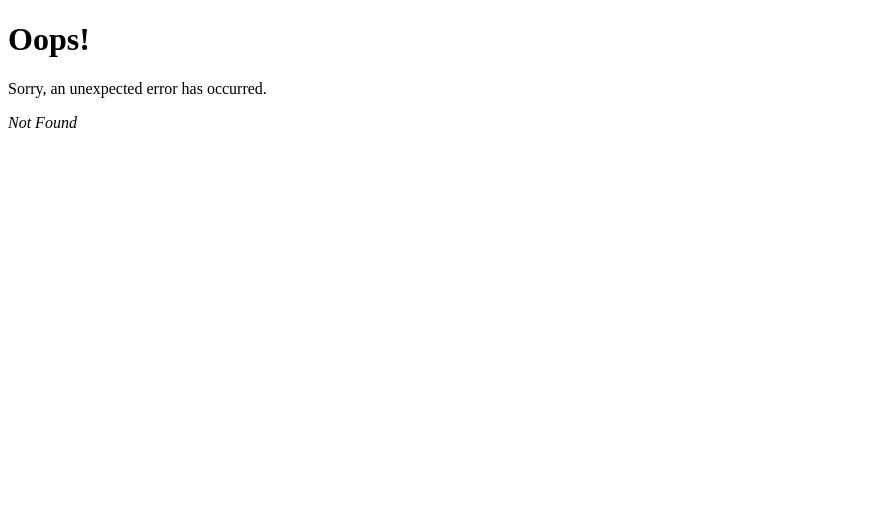
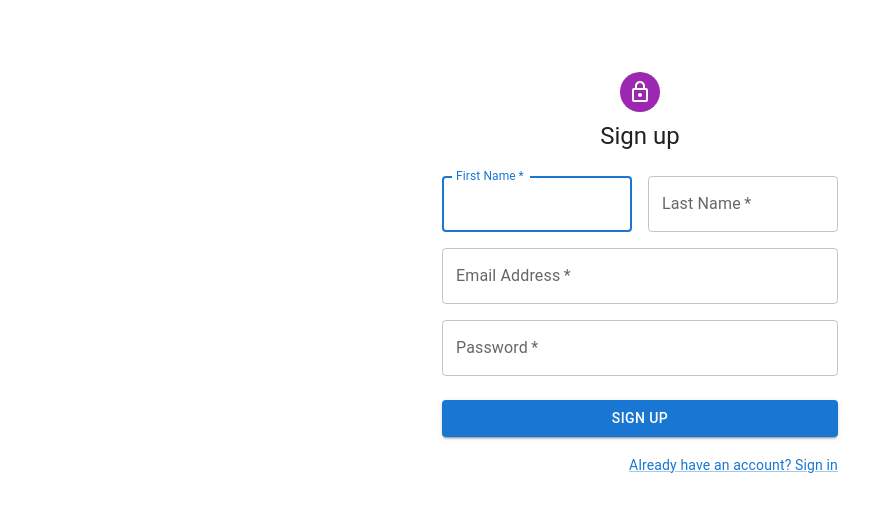
Before and after one commit to EmilyRothrock/AscendMetrics, a React (Vite) app in the folder client/: page /signup in a window 1280 px wide. Before the commit this address had no page. Shown: the top 512 px of the page, without its empty margins (0-893 px from the left). Built offline with nearby package versions, Linux system fonts and the light colour scheme.

Commit message:
refactored some pages

```diff
--- a/client/src/components/LoginPage.tsx
+++ /dev/null
@@ -1,99 +0,0 @@
-import axios from 'axios';
-import Avatar from '@mui/material/Avatar';
-import Button from '@mui/material/Button';
-import CssBaseline from '@mui/material/CssBaseline';
-import TextField from '@mui/material/TextField';
-import FormControlLabel from '@mui/material/FormControlLabel';
-import Checkbox from '@mui/material/Checkbox';
-import Link from '@mui/material/Link';
-import Grid from '@mui/material/Grid';
-import Box from '@mui/material/Box';
-import LockOutlinedIcon from '@mui/icons-material/LockOutlined';
-import Typography from '@mui/material/Typography';
-import Container from '@mui/material/Container';
-
-const LoginPage = () => {
-    const handleSubmit = async (event: React.FormEvent<HTMLFormElement>) => {
-        event.preventDefault();
-        const data = new FormData(event.currentTarget);
-        axios.post('/login', {
-            email: data.get('email'),
-            password: data.get('password')
-        })
-        .then(function (response) {
-            console.log(response);
-        })
-        .catch(function (error) {
-            console.log(error);
-        });
-    };
-
-    return (
-        <Container component="main" maxWidth="xs">
-          <CssBaseline />
-          <Box
-            sx={{
-              marginTop: 8,
-              display: 'flex',
-              flexDirection: 'column',
-              alignItems: 'center',
-            }}
-          >
-            <Avatar sx={{ m: 1, bgcolor: 'secondary.main' }}>
-              <LockOutlinedIcon />
-            </Avatar>
-            <Typography component="h1" variant="h5">
-              Sign in
-            </Typography>
-            <Box component="form" onSubmit={handleSubmit} noValidate sx={{ mt: 1 }}>
-              <TextField
-                margin="normal"
-                required
-                fullWidth
-                id="email"
-                label="Email Address"
-                name="email"
-                autoComplete="email"
-                autoFocus
-              />
-              <TextField
-                margin="normal"
-                required
-                fullWidth
-                name="password"
-                label="Password"
-                type="password"
-                id="password"
-                autoComplete="current-password"
-              />
-              <FormControlLabel
-                control={<Checkbox value="remember" color="primary" />}
-                label="Remember me"
-              />
-              <Button
-                type="submit"
-                fullWidth
-                variant="contained"
-                sx={{ mt: 3, mb: 2 }}
-              >
-                Sign In
-              </Button>
-              <Grid container>
-                <Grid item xs>
-                  <Link href="#" variant="body2">
-                    Forgot password?
-                  </Link>
-                </Grid>
-                <Grid item>
-                  <Link href="#" variant="body2">
-                    {"Don't have an account? Sign Up"}
-                  </Link>
-                </Grid>
-              </Grid>
-            </Box>
-          </Box>
-        </Container>
-    );
-}
-
-export default LoginPage;
--- /dev/null
+++ b/client/src/components/SigninPage.tsx
@@ -0,0 +1,101 @@
+import axios from 'axios';
+import Avatar from '@mui/material/Avatar';
+import Button from '@mui/material/Button';
+import CssBaseline from '@mui/material/CssBaseline';
+import TextField from '@mui/material/TextField';
+import FormControlLabel from '@mui/material/FormControlLabel';
+import Checkbox from '@mui/material/Checkbox';
+import Link from '@mui/material/Link';
+import Grid from '@mui/material/Grid';
+import Box from '@mui/material/Box';
+import LockOutlinedIcon from '@mui/icons-material/LockOutlined';
+import Typography from '@mui/material/Typography';
+import Container from '@mui/material/Container';
+
+const SigninPage = () => {
+  const handleSubmit = async (event: React.FormEvent<HTMLFormElement>) => {
+    event.preventDefault();
+    const data = new FormData(event.currentTarget);
+    axios.post('/signin', {
+      email: data.get('email'),
+      password: data.get('password')
+    })
+    .then(function (response) {
+      // TODO: handle successful sign-in!
+      console.log(response);
+    })
+    .catch(function (error) {
+      // TODO: handle unsuccessful sign-in! incorrect, doesn't exist
+      console.log(error);
+    });
+};
+
+  return (
+    <Container component="main" maxWidth="xs">
+      <CssBaseline />
+      <Box
+        sx={{
+          marginTop: 8,
+          display: 'flex',
+          flexDirection: 'column',
+          alignItems: 'center',
+        }}
+      >
+        <Avatar sx={{ m: 1, bgcolor: 'secondary.main' }}>
+          <LockOutlinedIcon />
+        </Avatar>
+        <Typography component="h1" variant="h5">
+          Sign in
+        </Typography>
+        <Box component="form" onSubmit={handleSubmit} noValidate sx={{ mt: 1 }}>
+          <TextField
+            margin="normal"
+            required
+            fullWidth
+            id="email"
+            label="Email Address"
+            name="email"
+            autoComplete="email"
+            autoFocus
+          />
+          <TextField
+            margin="normal"
+            required
+            fullWidth
+            name="password"
+            label="Password"
+            type="password"
+            id="password"
+            autoComplete="current-password"
+          />
+          <FormControlLabel
+            control={<Checkbox value="remember" color="primary" />}
+            label="Remember me"
+          />
+          <Button
+            type="submit"
+            fullWidth
+            variant="contained"
+            sx={{ mt: 3, mb: 2 }}
+          >
+            Sign In
+          </Button>
+          <Grid container>
+            <Grid item xs>
+              <Link href="#" variant="body2">
+                Forgot password?
+              </Link>
+            </Grid>
+            <Grid item>
+              <Link href="/signup" variant="body2">
+                {"Don't have an account? Sign Up"}
+              </Link>
+            </Grid>
+          </Grid>
+        </Box>
+      </Box>
+    </Container>
+  );
+}
+
+export default SigninPage;
--- /dev/null
+++ b/client/src/components/SignupPage.tsx
@@ -0,0 +1,113 @@
+import axios from 'axios';
+import Avatar from '@mui/material/Avatar';
+import Button from '@mui/material/Button';
+import CssBaseline from '@mui/material/CssBaseline';
+import TextField from '@mui/material/TextField';
+import Link from '@mui/material/Link';
+import Grid from '@mui/material/Grid';
+import Box from '@mui/material/Box';
+import LockOutlinedIcon from '@mui/icons-material/LockOutlined';
+import Typography from '@mui/material/Typography';
+import Container from '@mui/material/Container';
+
+export default function SignUp() {
+    // TODO: consider refactoring this function's redundancies with SINGIN to a helper...
+    const handleSubmit = (event: React.FormEvent<HTMLFormElement>) => {
+        event.preventDefault();
+        const data = new FormData(event.currentTarget);
+        axios.post('/signup', {
+            firstName: data.get('firstName'),
+            lastName: data.get('lastName'),
+            email: data.get('email'),
+            password: data.get('password')
+        })
+        .then(function (response) {
+            console.log(response);
+        })
+        .catch(function (error) {
+            console.log(error);
+        });
+    };
+
+  return (
+    <Container component="main" maxWidth="xs">
+    <CssBaseline />
+    <Box
+        sx={{
+        marginTop: 8,
+        display: 'flex',
+        flexDirection: 'column',
+        alignItems: 'center',
+        }}
+    >
+        <Avatar sx={{ m: 1, bgcolor: 'secondary.main' }}>
+        <LockOutlinedIcon />
+        </Avatar>
+        <Typography component="h1" variant="h5">
+        Sign up
+        </Typography>
+        <Box component="form" noValidate onSubmit={handleSubmit} sx={{ mt: 3 }}>
+        <Grid container spacing={2}>
+            <Grid item xs={12} sm={6}>
+            <TextField
+                autoComplete="given-name"
+                name="firstName"
+                required
+                fullWidth
+                id="firstName"
+                label="First Name"
+                autoFocus
+            />
+            </Grid>
+            <Grid item xs={12} sm={6}>
+            <TextField
+                required
+                fullWidth
+                id="lastName"
+                label="Last Name"
+                name="lastName"
+                autoComplete="family-name"
+            />
+            </Grid>
+            <Grid item xs={12}>
+            <TextField
+                required
+                fullWidth
+                id="email"
+                label="Email Address"
+                name="email"
+                autoComplete="email"
+            />
+            </Grid>
+            <Grid item xs={12}>
+            <TextField
+                required
+                fullWidth
+                name="password"
+                label="Password"
+                type="password"
+                id="password"
+                autoComplete="new-password"
+            />
+            </Grid>
+        </Grid>
+        <Button
+            type="submit"
+            fullWidth
+            variant="contained"
+            sx={{ mt: 3, mb: 2 }}
+        >
+            Sign Up
+        </Button>
+        <Grid container justifyContent="flex-end">
+            <Grid item>
+            <Link href="/signin" variant="body2">
+                Already have an account? Sign in
+            </Link>
+            </Grid>
+        </Grid>
+        </Box>
+    </Box>
+    </Container>
+  );
+}
```
Also changed, not shown: client/src/main.tsx (+6 -6 lines).
